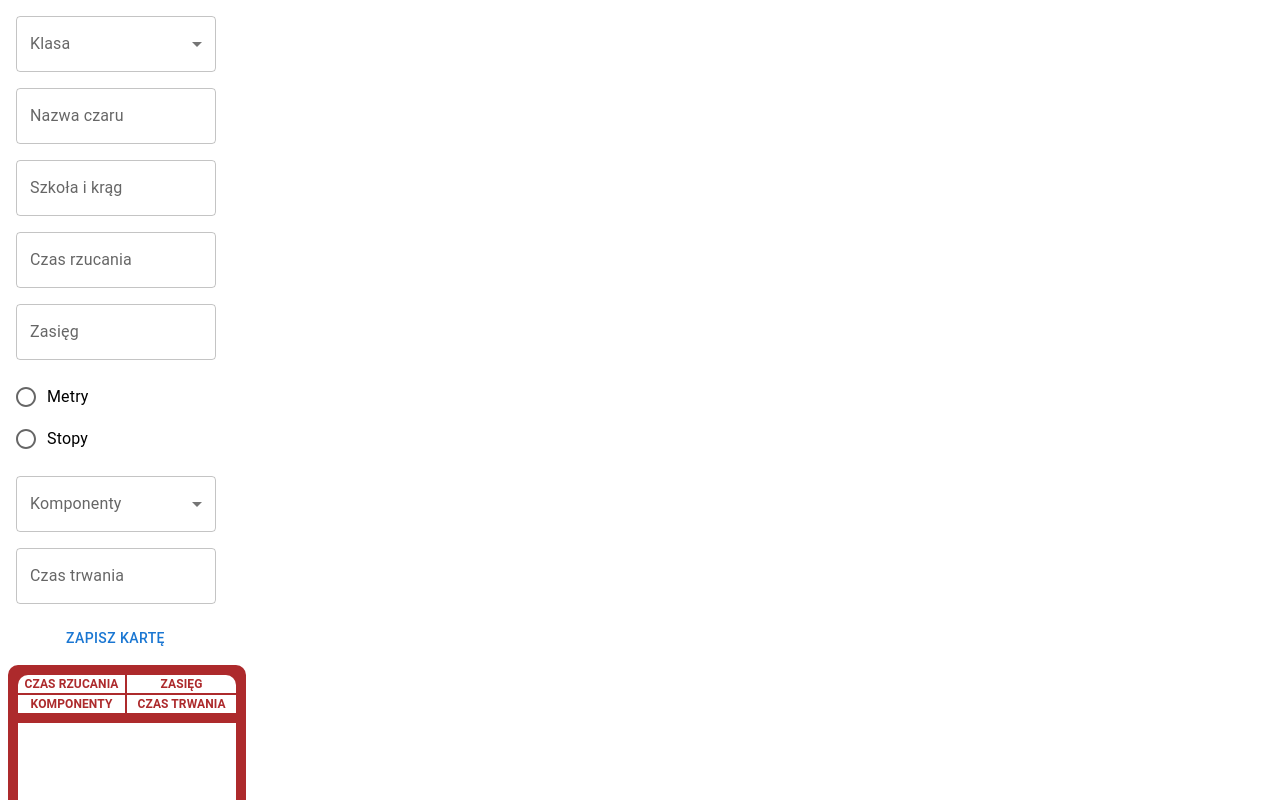
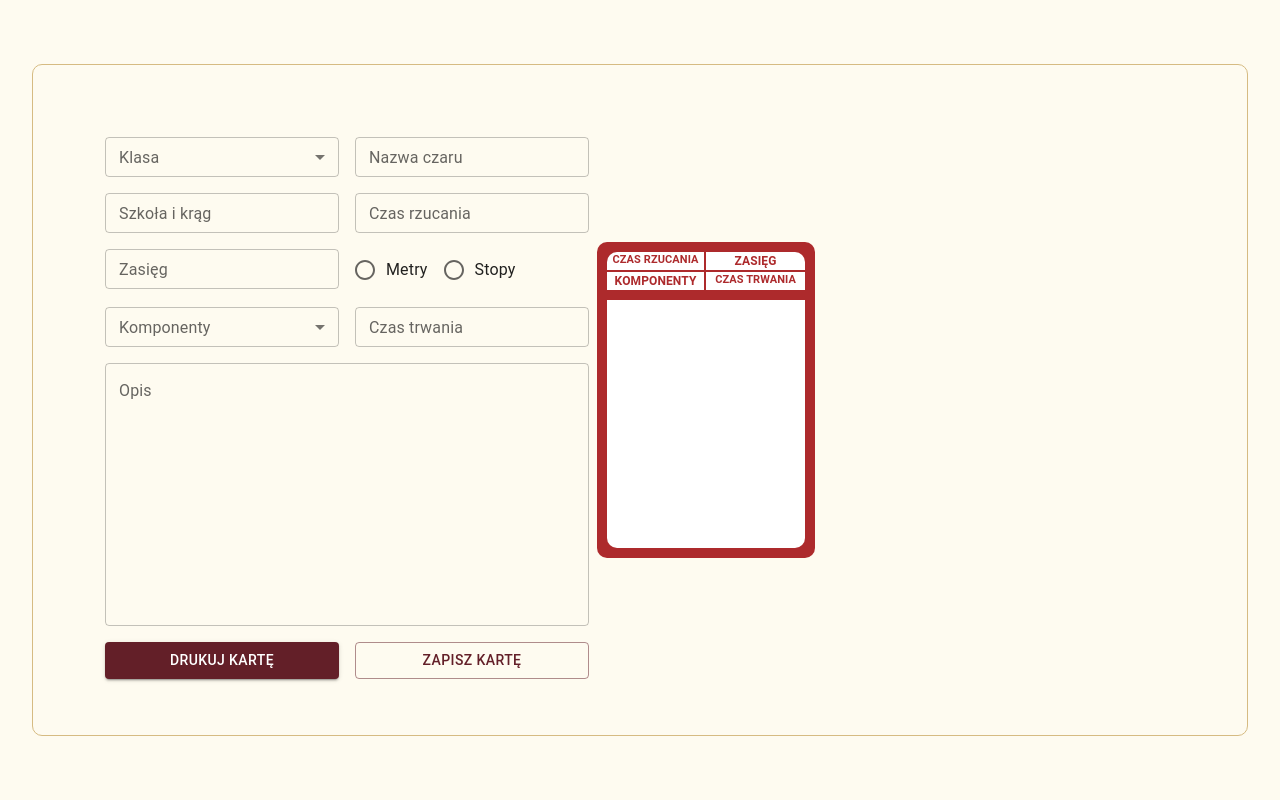
Before and after one commit to GKonior/card-generator, a React (Create React App) app: page / in a window 1280 px wide. Shown: the top 800 px of the page. Built offline with nearby package versions, Linux system fonts and the light colour scheme.

Commit message:
Add mising fields, style elements

```diff
--- a/package.json
+++ b/package.json
@@ -16,7 +16,8 @@
     "react": "^17.0.2",
     "react-dom": "^17.0.2",
     "react-hook-form": "^7.17.4",
-    "react-scripts": "^4.0.3"
+    "react-scripts": "^4.0.3",
+    "react-to-print": "^2.13.0"
   },
   "scripts": {
     "start": "react-scripts start",
@@ -43,6 +44,7 @@
     ]
   },
   "devDependencies": {
+    "prettier": "^2.4.1",
     "typescript": "4.3.5"
   }
 }
--- a/src/App.tsx
+++ b/src/App.tsx
@@ -1,4 +1,4 @@
-import React, { useEffect, useState} from 'react';
+import React, { useEffect, useState, useRef, Component } from 'react';
 import TextField from '@mui/material/TextField';
 import { Box, SelectChangeEvent } from '@mui/material';
 import FormControl from '@mui/material/FormControl';
@@ -7,17 +7,17 @@ import Select from '@mui/material/Select';
 import OutlinedInput from '@mui/material/OutlinedInput';
 import MenuItem from '@mui/material/MenuItem';
 import Checkbox from '@mui/material/Checkbox';
-import Typography from '@mui/material/Typography';
 import ListItemText from '@mui/material/ListItemText';
 import { SubmitHandler, useForm } from 'react-hook-form';
 import Button from '@mui/material/Button';
 import { componentsTypes } from './constants';
 import { getBackgroundColor } from './helpers';
-import Grid from "@mui/material/Grid";
-import FormLabel from "@mui/material/FormLabel";
-import RadioGroup from "@mui/material/RadioGroup";
-import FormControlLabel from "@mui/material/FormControlLabel";
-import Radio from "@mui/material/Radio";
+import RadioGroup from '@mui/material/RadioGroup';
+import FormControlLabel from '@mui/material/FormControlLabel';
+import Radio from '@mui/material/Radio';
+import SpellCard from './components/SpellCard';
+import { useReactToPrint } from 'react-to-print';
+import Grid from '@mui/material/Grid';
 
 type Inputs = {
   cardClass: string;
@@ -28,6 +28,7 @@ type Inputs = {
   rangeUnit: string;
   spellComponents: string[];
   spellDuration: string;
+  spellDescription: string;
 };
 
 const defaultValues = {
@@ -38,13 +39,14 @@ const defaultValues = {
   spellRange: '',
   rangeUnit: 'm',
   spellComponents: [],
-  spellDuration: ''
+  spellDuration: '',
+  spellDescription: '',
 };
 
 function App() {
   const [selectedComponents, setSelectedComponents] = useState<string[]>([]);
   const { register, watch, handleSubmit, setValue } = useForm<Inputs>({
-      defaultValues
+    defaultValues,
   });
   const [cardClass, setCardClass] = useState<string>('');
   const cardColor = getBackgroundColor(cardClass);
@@ -55,7 +57,8 @@ function App() {
   const spellRange = watch('spellRange');
   const spellComponents = watch('spellComponents');
   const spellDuration = watch('spellDuration');
-
+  const rangeUnit = watch('rangeUnit');
+  const spellDescription = watch('spellDescription');
 
   const onSubmit: SubmitHandler<Inputs> = data => console.log(data);
 
@@ -73,17 +76,40 @@ function App() {
     setCardClass(event.target.value as string);
   };
 
+  const ref = useRef<Component>(null);
+
+  const handlePrint = useReactToPrint({
+    content: () => ref.current,
+  });
+
   useEffect(() => {
     setValue('spellComponents', selectedComponents);
     setValue('cardClass', cardClass);
   }, [selectedComponents, cardClass]);
 
   return (
-    <>
+    <Box
+      sx={{
+        width: '100vw',
+        height: '100vh',
+        display: 'flex',
+        alignItems: 'center',
+        justifyContent: 'center',
+      }}
+    >
+      <Box
+        sx={{
+          border: '1px solid #d6bb82',
+          borderRadius: '10px',
+          width: '95%',
+          padding: 6,
+          display: 'flex',
+        }}
+      >
         <Box
           component="form"
           sx={{
-          '& > :not(style)': { m: 1, width: '25ch' },
+            '& > :not(style)': { m: 1, width: '500px' },
             display: 'flex',
             flexDirection: 'column',
           }}
@@ -91,31 +117,79 @@ function App() {
           autoComplete="off"
           onSubmit={handleSubmit(onSubmit)}
         >
-        <FormControl fullWidth>
-          <InputLabel id="demo-simple-select-label">Klasa</InputLabel>
-          <Select label="Klasa" value={cardClass} onChange={handleClassChange}>
+          <Grid container spacing={2}>
+            <Grid item xs={6}>
+              <FormControl size="small" fullWidth color="primary">
+                <InputLabel>Klasa</InputLabel>
+                <Select
+                  label="Klasa"
+                  value={cardClass}
+                  onChange={handleClassChange}
+                  size="small"
+                >
                   <MenuItem value="bard">Bard</MenuItem>
                   <MenuItem value="paladin">Paladyn</MenuItem>
                   <MenuItem value="wizard">Mag</MenuItem>
                 </Select>
               </FormControl>
-        <TextField label="Nazwa czaru" {...register('spellName')} />
-        <TextField label="Szkoła i krąg" {...register('spellLevel')} />
-        <TextField label="Czas rzucania" {...register('spellCastTime')} />
-        <TextField label="Zasięg" {...register('spellRange')} />
+            </Grid>
+            <Grid item xs={6}>
+              <TextField
+                label="Nazwa czaru"
+                size="small"
+                fullWidth
+                {...register('spellName')}
+              />
+            </Grid>
+            <Grid item xs={6}>
+              <TextField
+                label="Szkoła i krąg"
+                size="small"
+                fullWidth
+                {...register('spellLevel')}
+              />
+            </Grid>
+            <Grid item xs={6}>
+              <TextField
+                label="Czas rzucania"
+                size="small"
+                fullWidth
+                {...register('spellCastTime')}
+              />
+            </Grid>
+            <Grid item xs={6}>
+              <TextField
+                label="Zasięg"
+                size="small"
+                fullWidth
+                {...register('spellRange')}
+              />
+            </Grid>
+            <Grid item xs={6}>
               <FormControl component="fieldset">
-          <RadioGroup {...register('rangeUnit')}>
-              <FormControlLabel value="m" control={<Radio />} label="Metry" />
-              <FormControlLabel value="ft" control={<Radio />} label="Stopy" />
+                <RadioGroup row {...register('rangeUnit')}>
+                  <FormControlLabel
+                    value="m"
+                    control={<Radio />}
+                    label="Metry"
+                  />
+                  <FormControlLabel
+                    value="ft"
+                    control={<Radio />}
+                    label="Stopy"
+                  />
                 </RadioGroup>
               </FormControl>
-        <FormControl sx={{ m: 1, width: 300 }}>
+            </Grid>
+            <Grid item xs={6}>
+              <FormControl fullWidth size="small">
                 <InputLabel>Komponenty</InputLabel>
                 <Select
                   multiple
                   value={selectedComponents}
                   onChange={handleChange}
                   input={<OutlinedInput label="Komponenty" />}
+                  size="small"
                   renderValue={selected => selected.join(', ')}
                 >
                   {componentsTypes.map(component => (
@@ -128,54 +202,68 @@ function App() {
                   ))}
                 </Select>
               </FormControl>
-        <TextField label="Czas trwania"  {...register('spellDuration')}/>
-        <Button type="submit">Zapisz kartę</Button>
+            </Grid>
+            <Grid item xs={6}>
+              <TextField
+                label="Czas trwania"
+                size="small"
+                fullWidth
+                {...register('spellDuration')}
+              />
+            </Grid>
+            <Grid item xs={12}>
+              <TextField
+                label="Opis"
+                multiline
+                fullWidth
+                minRows={10}
+                {...register('spellDescription')}
+              />
+            </Grid>
+            <Grid item xs={6}>
+              <Button
+                onClick={handlePrint}
+                fullWidth
+                variant="contained"
+                color="primary"
+              >
+                Drukuj kartę
+              </Button>
+            </Grid>
+            <Grid item xs={6}>
+              <Button
+                fullWidth
+                variant="outlined"
+                color="primary"
+                type="submit"
+              >
+                Zapisz kartę
+              </Button>
+            </Grid>
+          </Grid>
         </Box>
         <Box
           sx={{
-          bgcolor: cardColor,
-          width: 'calc(6.3cm - 20px )',
-          maxWidth: '6.3cm',
-          height: 'calc(8.9cm - 20px )',
-          borderRadius: '10px',
-          position: 'relative',
-          padding: '10px',
+            display: 'flex',
+            alignItems: 'center',
+            justifyContent: 'center',
           }}
         >
-        <Box
-          sx={{
-            bgcolor: '#fff',
-            borderRadius: '10px',
-            width: '100%',
-            height: '100%',
-            textAlign: 'center'
-          }}
-        >
-            <Typography sx={{ fontWeight: 700 }}>{spellName}</Typography>
-            <Box sx={{ bgcolor: cardColor }}>
-                <Typography sx={{color: '#fff', fontSize: '10px' }}>{spellLevel}</Typography>
-            </Box>
-            <Grid container>
-                <Grid item xs={6} sx={{ borderBottom: `2px solid ${cardColor}`, borderRight: `2px solid ${cardColor}` }}>
-                    <Typography sx={{color: cardColor, fontWeight: 700, fontSize: '12px' }}>CZAS RZUCANIA</Typography>
-                    <Typography sx={{fontSize: '12px' }}>{spellCastTime}</Typography>
-                </Grid>
-                <Grid item xs={6} sx={{ borderBottom: `2px solid ${cardColor}` }}>
-                    <Typography sx={{color: cardColor, fontWeight: 700, fontSize: '12px' }}>ZASIĘG</Typography>
-                    <Typography sx={{fontSize: '12px' }}>{spellRange}</Typography>
-                </Grid>
-                <Grid item xs={6} sx={{ borderBottom: `10px solid ${cardColor}`, borderRight: `2px solid ${cardColor}` }}>
-                    <Typography sx={{color: cardColor, fontWeight: 700, fontSize: '12px' }}>KOMPONENTY</Typography>
-                    <Typography sx={{fontSize: '12px' }}>{spellComponents}</Typography>
-                </Grid>
-                <Grid item xs={6} sx={{ borderBottom: `10px solid ${cardColor}` }}>
-                    <Typography sx={{color: cardColor, fontWeight: 700, fontSize: '12px' }}>CZAS TRWANIA</Typography>
-                    <Typography sx={{fontSize: '12px' }}>{spellDuration}</Typography>
-                </Grid>
-            </Grid>
+          <SpellCard
+            cardColor={cardColor}
+            spellName={spellName}
+            spellLevel={spellLevel}
+            spellCastTime={spellCastTime}
+            spellRange={spellRange}
+            spellComponents={spellComponents}
+            rangeUnit={rangeUnit}
+            spellDuration={spellDuration}
+            spellDescription={spellDescription}
+            ref={ref}
+          />
         </Box>
       </Box>
-    </>
+    </Box>
   );
 }
 
--- /dev/null
+++ b/src/components/SpellCard.tsx
@@ -0,0 +1,131 @@
+import React from 'react';
+import { Box } from '@mui/material';
+import Typography from '@mui/material/Typography';
+import Grid from '@mui/material/Grid';
+
+type SpellCardProps = {
+  spellName: string;
+  spellLevel: string;
+  spellCastTime: string;
+  spellRange: string;
+  rangeUnit: string;
+  spellComponents: string[];
+  spellDuration: string;
+  cardColor: string;
+  spellDescription: string;
+  ref: any;
+};
+
+const SpellCard = ({
+  spellName,
+  spellLevel,
+  spellCastTime,
+  spellRange,
+  spellComponents,
+  spellDuration,
+  cardColor,
+  rangeUnit,
+  spellDescription,
+  ref,
+}: SpellCardProps) => {
+  return (
+    <Box
+      ref={ref}
+      sx={{
+        bgcolor: cardColor,
+        width: 'calc(6.3cm - 20px )',
+        maxWidth: '6.3cm',
+        height: 'calc(8.9cm - 20px )',
+        borderRadius: '10px',
+        position: 'relative',
+        padding: '10px',
+      }}
+    >
+      <Box
+        sx={{
+          bgcolor: '#fff',
+          borderRadius: '10px',
+          width: '100%',
+          height: '100%',
+          textAlign: 'center',
+        }}
+      >
+        <Typography sx={{ fontWeight: 700 }}>{spellName}</Typography>
+        <Box sx={{ bgcolor: cardColor }}>
+          <Typography sx={{ color: '#fff', fontSize: '10px' }}>
+            {spellLevel}
+          </Typography>
+        </Box>
+        <Grid container>
+          <Grid
+            item
+            xs={6}
+            sx={{
+              borderBottom: `2px solid ${cardColor}`,
+              borderRight: `2px solid ${cardColor}`,
+            }}
+          >
+            <Typography
+              sx={{
+                color: cardColor,
+                fontWeight: 700,
+                fontSize: '11px',
+              }}
+            >
+              CZAS RZUCANIA
+            </Typography>
+            <Typography sx={{ fontSize: '12px' }}>{spellCastTime}</Typography>
+          </Grid>
+          <Grid item xs={6} sx={{ borderBottom: `2px solid ${cardColor}` }}>
+            <Typography
+              sx={{
+                color: cardColor,
+                fontWeight: 700,
+                fontSize: '12px',
+              }}
+            >
+              ZASIĘG
+            </Typography>
+            <Typography sx={{ fontSize: '12px' }}>{spellRange}</Typography>
+          </Grid>
+          <Grid
+            item
+            xs={6}
+            sx={{
+              borderBottom: `10px solid ${cardColor}`,
+              borderRight: `2px solid ${cardColor}`,
+            }}
+          >
+            <Typography
+              sx={{
+                color: cardColor,
+                fontWeight: 700,
+                fontSize: '12px',
+              }}
+            >
+              KOMPONENTY
+            </Typography>
+            <Typography sx={{ fontSize: '12px' }}>{spellComponents}</Typography>
+          </Grid>
+          <Grid item xs={6} sx={{ borderBottom: `10px solid ${cardColor}` }}>
+            <Typography
+              sx={{
+                color: cardColor,
+                fontWeight: 700,
+                fontSize: '11px',
+              }}
+            >
+              CZAS TRWANIA
+            </Typography>
+            <Typography sx={{ fontSize: '11px' }}>{spellDuration}</Typography>
+          </Grid>
+          <Grid item xs={12}>
+            <Typography>{spellDescription}</Typography>
+          </Grid>
+        </Grid>
+      </Box>
+    </Box>
+  );
+};
+
+export default SpellCard;
--- a/src/index.css
+++ b/src/index.css
@@ -1,5 +1,6 @@
 body {
   margin: 0;
+  background: #fdf0ed;
   font-family: -apple-system, BlinkMacSystemFont, 'Segoe UI', 'Roboto', 'Oxygen',
     'Ubuntu', 'Cantarell', 'Fira Sans', 'Droid Sans', 'Helvetica Neue',
     sans-serif;
--- a/src/index.tsx
+++ b/src/index.tsx
@@ -1,10 +1,16 @@
 import React from 'react';
 import ReactDOM from 'react-dom';
 import App from './App';
+import ThemeProvider from '@mui/material/styles/ThemeProvider';
+import { theme } from './theme';
+import { CssBaseline } from '@mui/material';
 
 ReactDOM.render(
   <React.StrictMode>
-    <App />
+    <ThemeProvider theme={theme}>
+      <CssBaseline />
+      <App />
+    </ThemeProvider>
   </React.StrictMode>,
   document.getElementById('root'),
 );
--- /dev/null
+++ b/src/theme/index.ts
@@ -0,0 +1 @@
+export { theme } from './theme';
--- /dev/null
+++ b/src/theme/theme.ts
@@ -0,0 +1,12 @@
+import createTheme from '@mui/material/styles/createTheme';
+
+export const theme = createTheme({
+  palette: {
+    background: {
+      default: '#fefbf0',
+    },
+    primary: {
+      main: '#631f28',
+    },
+  },
+});
```
Also changed, not shown: tsconfig.json (+2 -8 lines), src/.prettierrc.json (added), 1 other file (tests, documents, lock files or other folders). Lines whose indentation alone changed are shown as unchanged.
